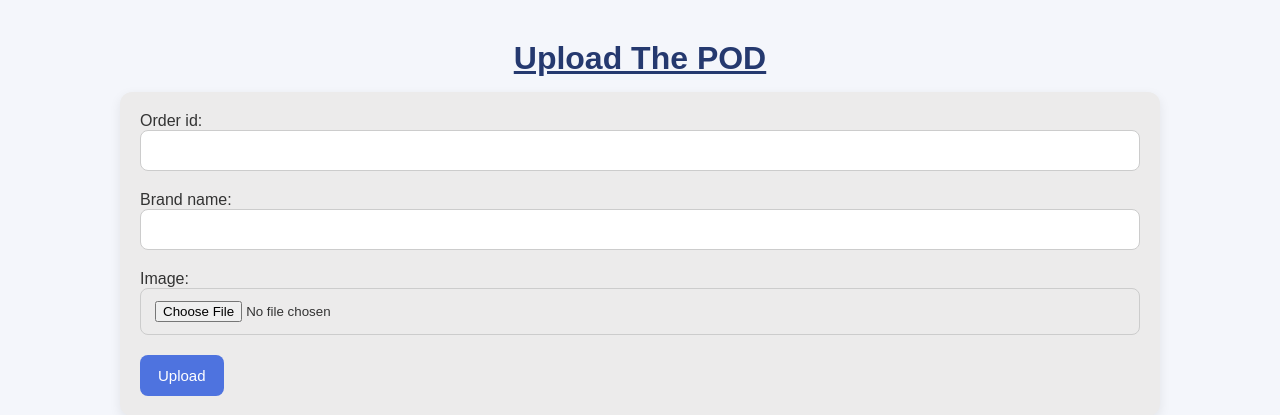
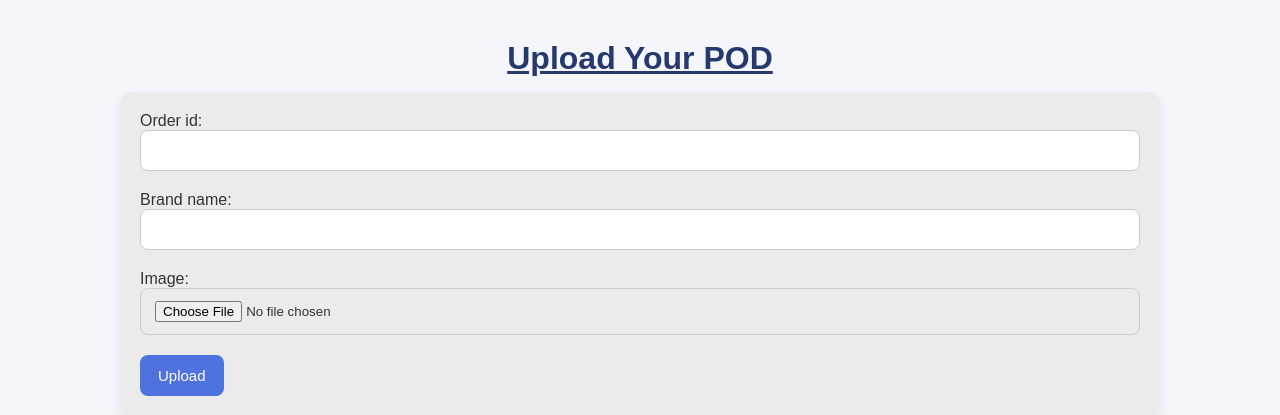
Before and after one commit to AparSharma1807/Django_POD_Project, a Django app: page / in a window 1280 px wide. Shown: the top 415 px of the page. Run offline with Django 5.2, Linux system fonts and the light colour scheme; data comes from the database, SQL or seed files in the repository.

Commit message:
small changes

```diff
--- a/apar/urls.py
+++ b/apar/urls.py
@@ -7,7 +7,7 @@ from apar_app.views import index, search_order
 
 urlpatterns = [
     path('admin/', admin.site.urls),
-    path('', include('apar_app.urls')),
+    # path('', include('apar_app.urls')),
     path('', index, name='home'),
     path('search/', search_order, name='search'),
 ]
--- a/templates/index.html
+++ b/templates/index.html
@@ -6,7 +6,7 @@
   <title>QCF's POD</title>
 </head>
 <body>
-  <h1>Upload The POD</h1>
+  <h1>Upload Your POD</h1>
 
   <form method="post" enctype="multipart/form-data">
     {% csrf_token %}
--- a/templates/search.html
+++ b/templates/search.html
@@ -10,7 +10,7 @@
     <h1>Search PODs By Order IDs</h1>
 
     <form method="get" class="search-box">
-        <input type="text" name="order_id" placeholder="Enter Order ID"
+        <input type="text" name="order_id" placeholder="Enter The Order ID"
                value="{{ query }}">
         <button type="submit">Search</button>
     </form>
```
